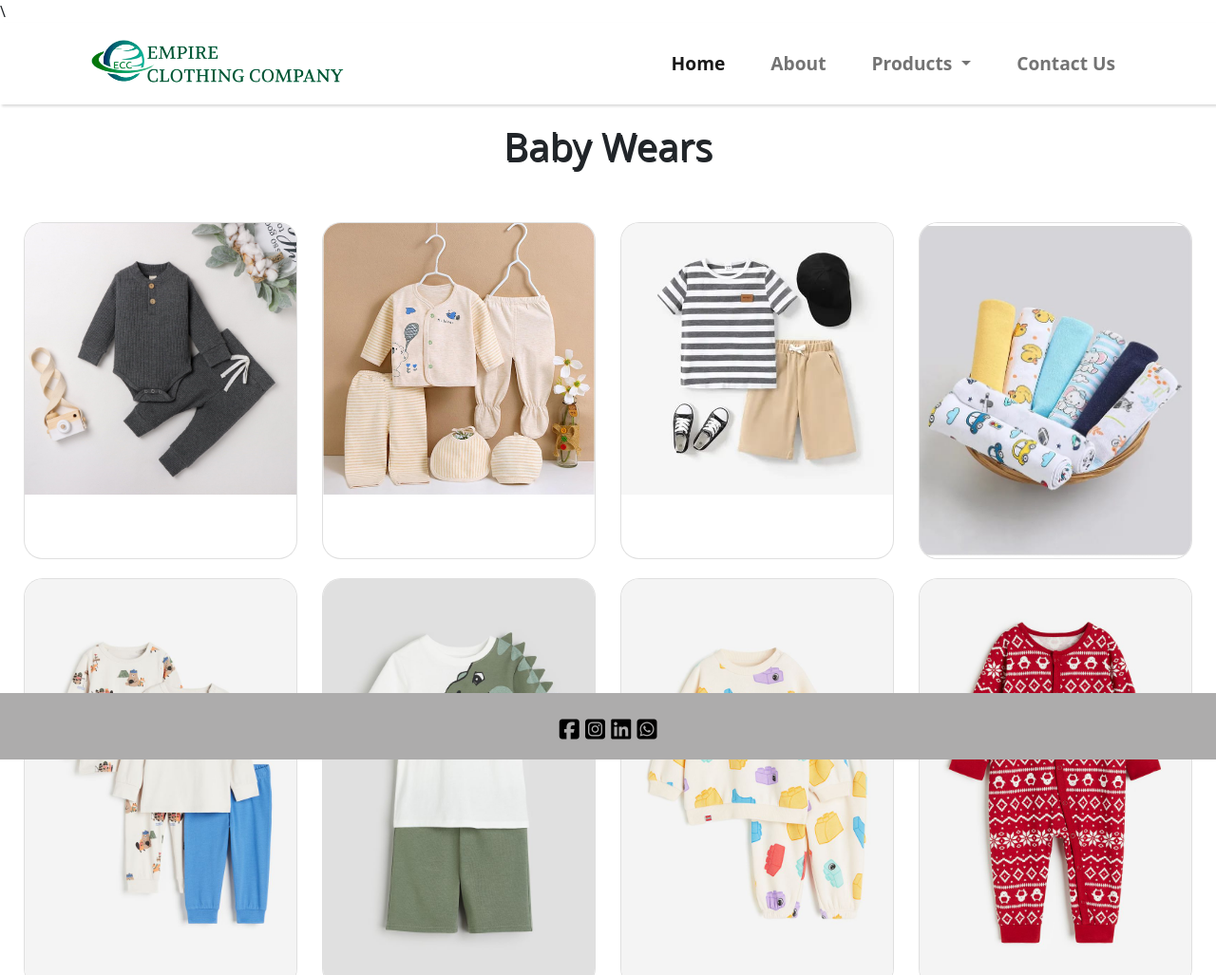
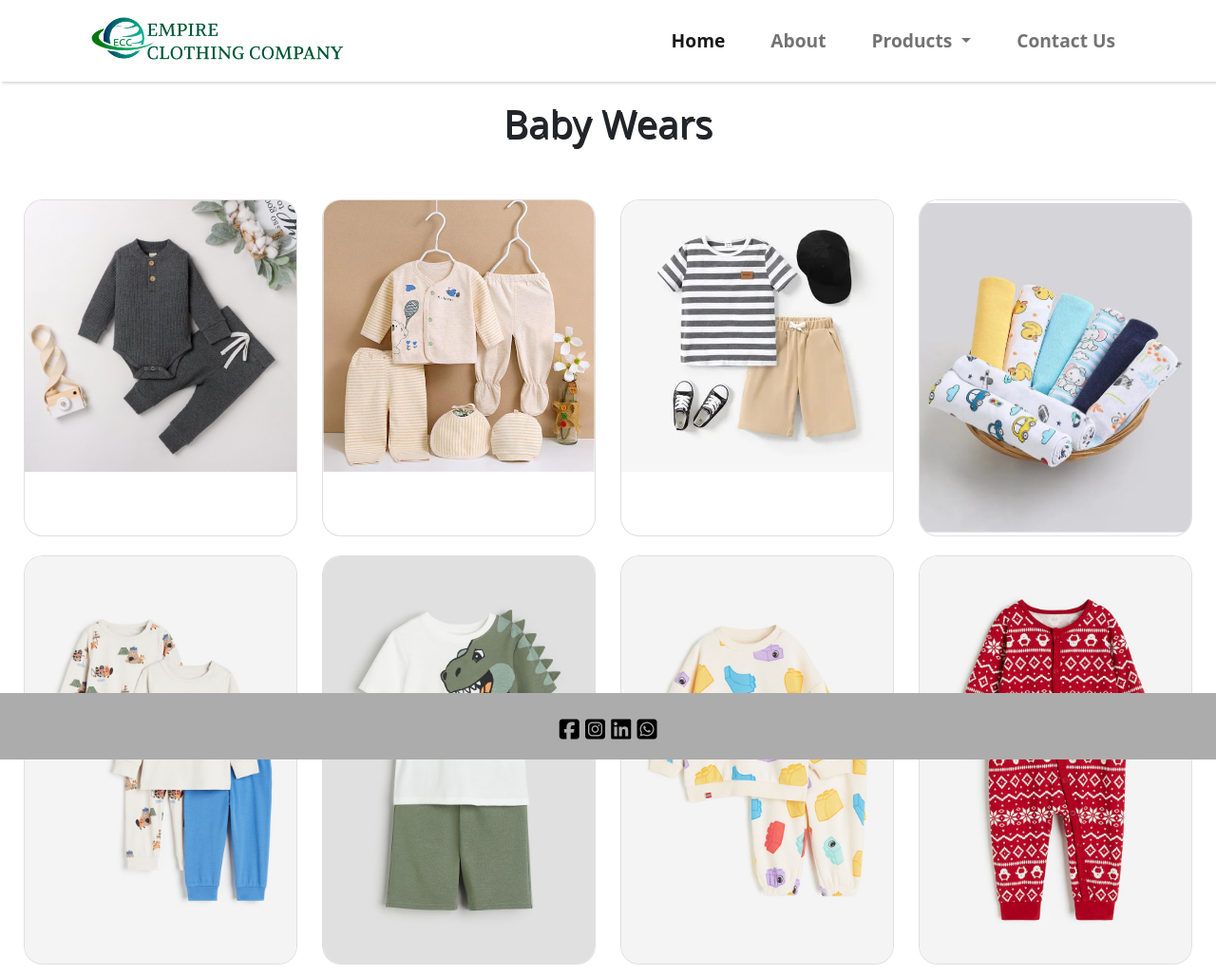
Before and after one commit to duraipd/FulcrumDemo, a plain HTML site: page babies.html in a window 1280 px wide. Shown: the top 1027 px of the page at 95% size. Drawn offline with nearby package versions, Linux system fonts and the light colour scheme.

Commit message:
small changes

```diff
--- a/babies.html
+++ b/babies.html
@@ -12,7 +12,7 @@
   <script src="https://cdn.jsdelivr.net/npm/bootstrap@5.0.2/dist/js/bootstrap.bundle.min.js"
     integrity="sha384-MrcW6ZMFYlzcLA8Nl+NtUVF0sA7MsXsP1UyJoMp4YLEuNSfAP+JcXn/tWtIaxVXM"
     crossorigin="anonymous"></script>
-  <script src="bootstrap/jquery-3.6.3.min.js"></script>\
+  <script src="bootstrap/jquery-3.6.3.min.js"></script>
   <script
       src="https://kit.fontawesome.com/0b0539b014.js"
       crossorigin="anonymous"
```
